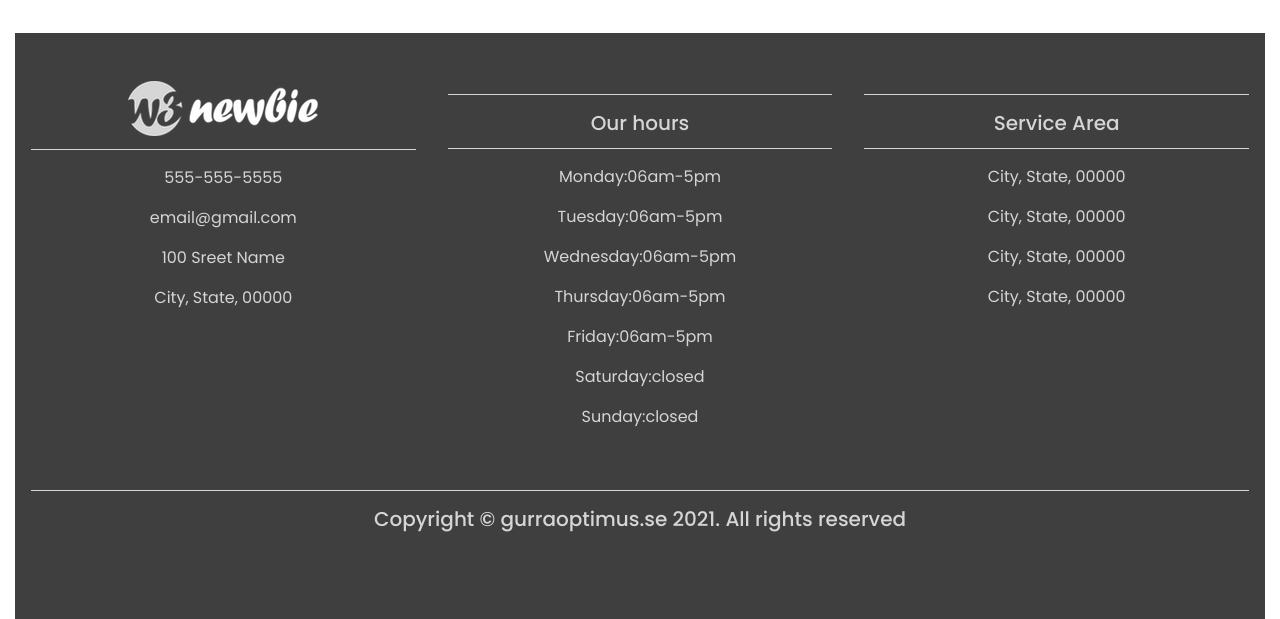
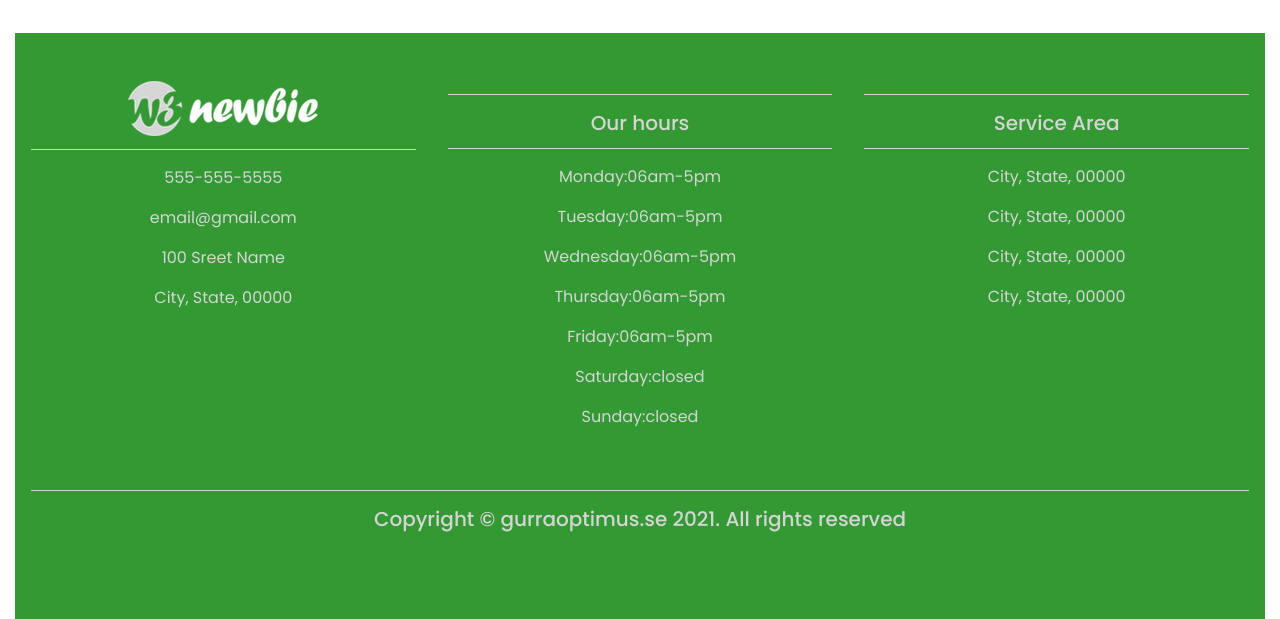
Before and after one commit to gurraoptimus/boot5, a plain HTML site: page index.html in a window 1280 px wide. Shown: the part 3677-4296 px from the top of the page. Drawn offline with nearby package versions, Linux system fonts and the light colour scheme.

Commit message:
update
footer hexcolor #339933

```diff
--- a/style.css
+++ b/style.css
@@ -112,7 +112,7 @@ color: #222;
  color: #d5d5d5;
 }
 footer{
- background-color: #3f3f3f;
+ background-color: #339933;
  color: #d5d5d5;
  padding-top: 2rem;
 }
```
